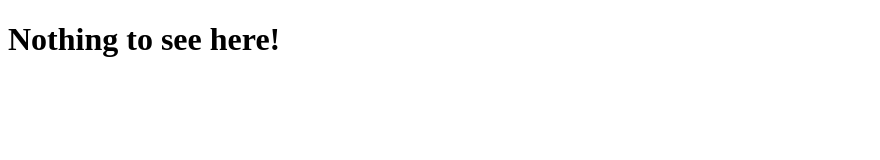
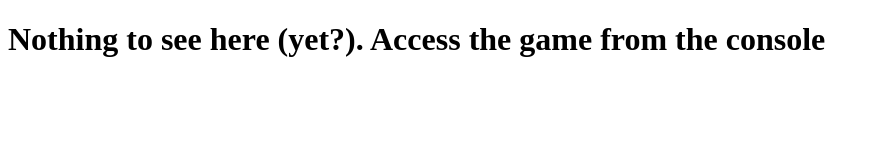
Before and after one commit to mfaizal1504/rock-paper-scissor, a plain HTML site: page index.html in a window 1280 px wide. Shown: the whole page, without its empty margins (0-880 px from the left). Drawn offline with Linux system fonts and the light colour scheme.

Commit message:
Add instruction to go to console to play

```diff
--- a/index.html
+++ b/index.html
@@ -8,7 +8,7 @@
 </head>
 <body>
 
-    <h1>Nothing to see here!</h1>
+    <h1>Nothing to see here (yet?). Access the game from the console</h1>
 
 </body>
 </html>
```
